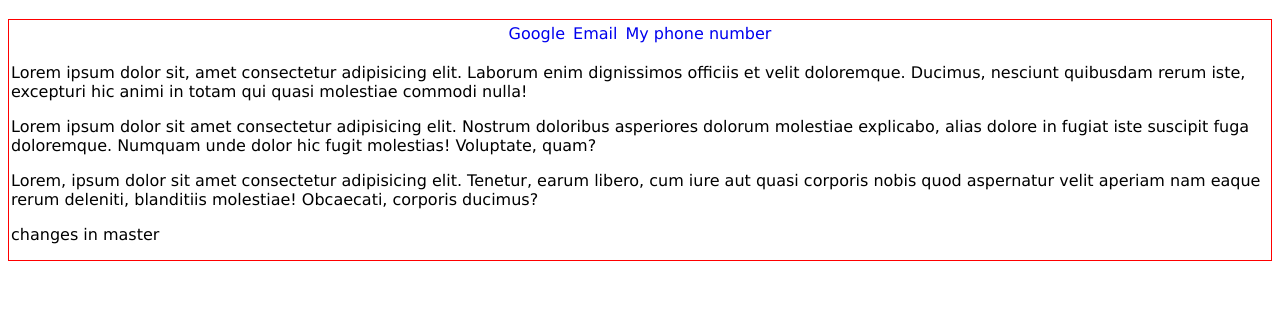
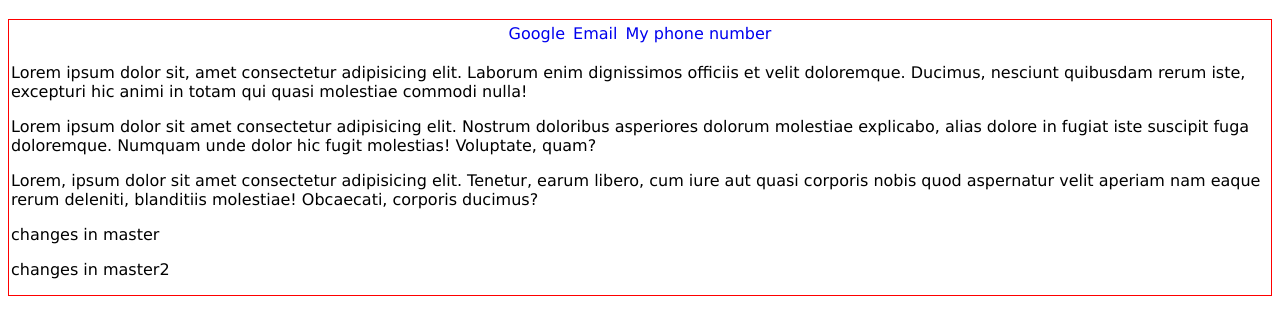
Before and after one commit to arguchinsky/git-test, a plain HTML site: page index.html in a window 1280 px wide. Shown: the part 70-388 px from the top of the page. Drawn offline with Linux system fonts and the light colour scheme.

Commit message:
changes in master 2

```diff
--- a/index.html
+++ b/index.html
@@ -21,6 +21,7 @@
             <p>Lorem ipsum dolor sit amet consectetur adipisicing elit. Nostrum doloribus asperiores dolorum molestiae explicabo, alias dolore in fugiat iste suscipit fuga doloremque. Numquam unde dolor hic fugit molestias! Voluptate, quam?</p>
             <p>Lorem, ipsum dolor sit amet consectetur adipisicing elit. Tenetur, earum libero, cum iure aut quasi corporis nobis quod aspernatur velit aperiam nam eaque rerum deleniti, blanditiis molestiae! Obcaecati, corporis ducimus?</p>
             <p>changes in master</p>
+            <p>changes in master2</p>
         </div>
     </main>
     <script src="my.js"></script>
```
